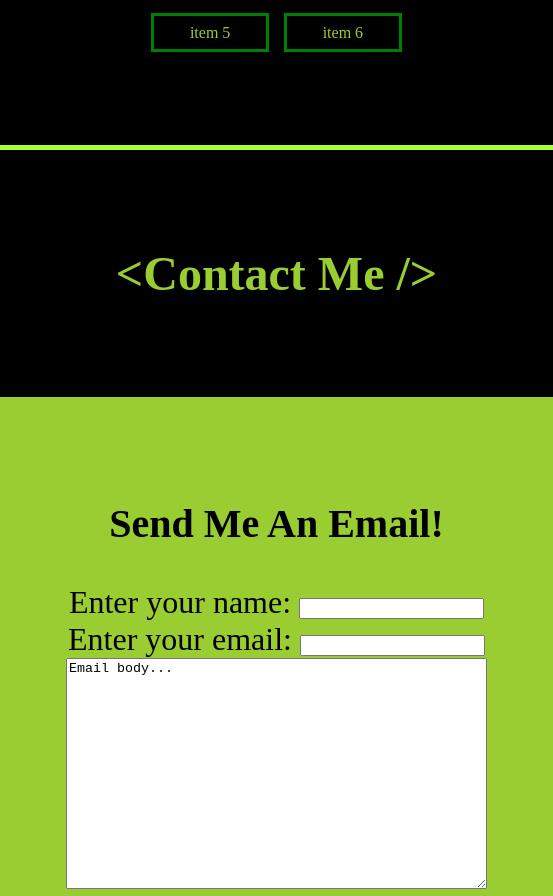
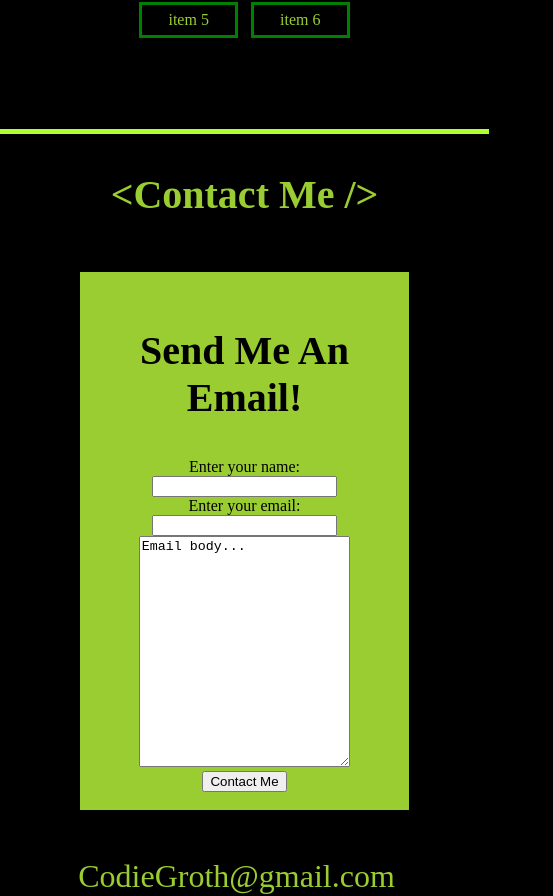
Before and after one commit to codiemaureen/codieCodes, a Next.js app: page / in a window 390 px wide. Shown: the part 1267-2163 px from the top of the page, 553 px wide, since content can reach past the window. Built offline with nearby package versions, Linux system fonts and the light colour scheme.

Commit message:
Improving contact components mobile response

```diff
--- a/src/app/component/ContactForm.jsx
+++ b/src/app/component/ContactForm.jsx
@@ -2,7 +2,7 @@ import styles from './ContactForm.module.css';
 
 const ContactForm = () => {
   return (
-    <div>
+    <div className={styles.formContainer}>
      <form action="" method="get" className={styles.form}>
        <h2 className={styles.formHeading}>Send me an Email!</h2>
        <div className={styles.formExample}>
@@ -17,7 +17,7 @@ const ContactForm = () => {
          <label htmlFor="email"> </label>
        </div>
        <div className={styles.formExample}>
-         <textarea name="emailBody" id="emailBody" rows="15" cols="50" value='Email body...'/>
+         <textarea className={styles.textarea}name="emailBody" id="emailBody" rows="15" cols="50" value='Email body...'/>
        </div>
        <div className={styles.formExample}>
          <input type="submit" value="Contact Me" className={styles.formInput}/>
--- a/src/app/component/ContactForm.module.css
+++ b/src/app/component/ContactForm.module.css
@@ -1,9 +1,32 @@
+.formContainer{
+ display: flex;
+}
+
 .form {
+ display: flex;
+ flex-direction: column;
  background-color: yellowgreen;
  color: black;
- display: table;
- margin: auto;
- padding: 2em;
+ margin: 1rem;
+ padding: 1em;
  border: 2px solid yellowgreen;
  font-size: 2rem;
 }
+
+.textarea {
+ max-width: 70%;
+ max-height: 40%;
+}
+
+@media screen and (max-width: 450px) {
+ .formContainer{
+  margin: 0;
+  flex-direction: column;
+  align-items: center;
+ }
+
+ .form{
+  max-width: 60%;
+  font-size: 1rem;
+ }
+}
--- a/src/app/component/ContactMe.jsx
+++ b/src/app/component/ContactMe.jsx
@@ -4,7 +4,7 @@ import ContactForm from './ContactForm';
 const ContactMe = () => {
   return (
     <div className={styles.contactContainer}>
-     <h2 className={styles.contactHeader}>{'<contact me />'}</h2>
+     <h2>{'<contact me />'}</h2>
      <div className={styles.contactFlex}>
      <ContactForm />
 
--- a/src/app/component/ContactMe.module.css
+++ b/src/app/component/ContactMe.module.css
@@ -2,13 +2,6 @@
  text-align: center;
  border-top: 5px solid greenyellow;
  color: yellowgreen;
-}
-
-.contactHeader{
- margin: auto;
- padding: 6rem;
- font-size: 3rem;
- text-transform: capitalize;
 }
 
 .contactFlex{
@@ -34,3 +27,9 @@
   align-items: center;
  }
 }
+
+@media screen and (max-width: 450px) {
+ .contactHeader {
+  padding: 1rem;
+ }
+}
```
